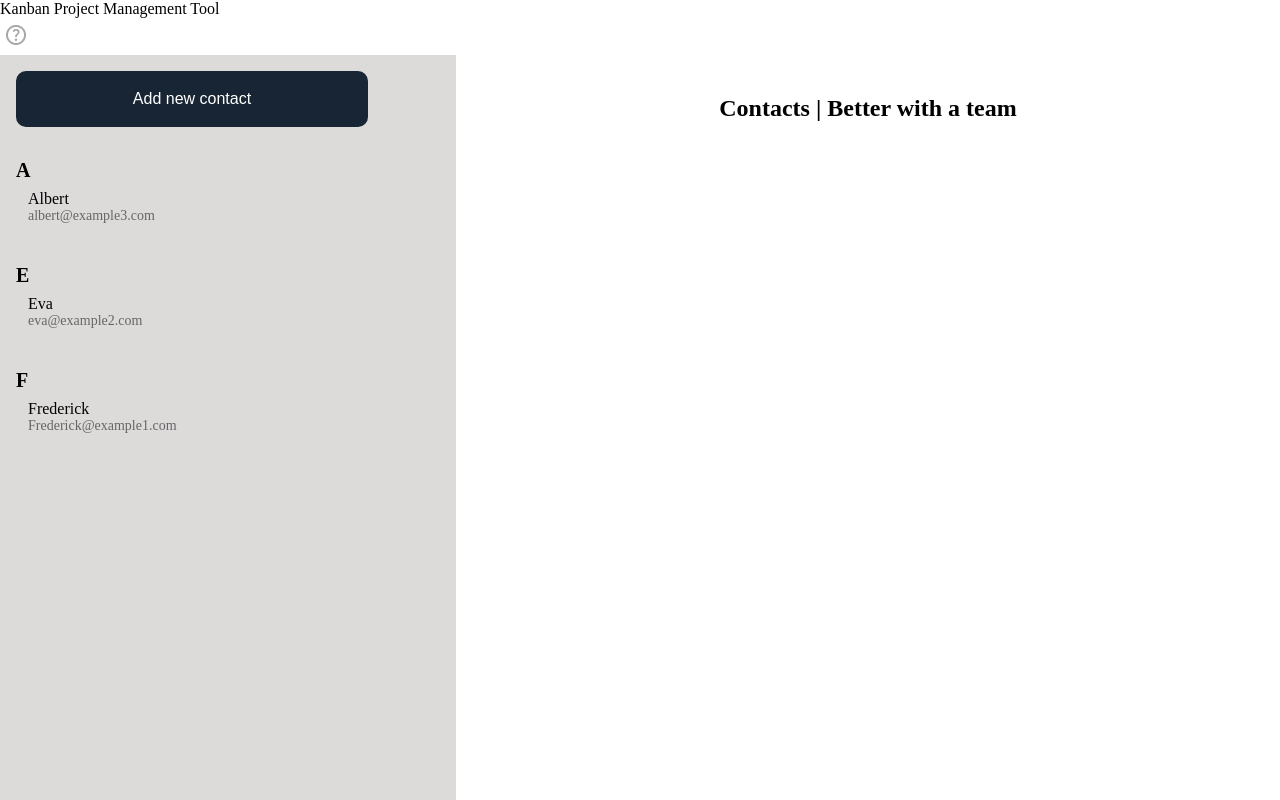
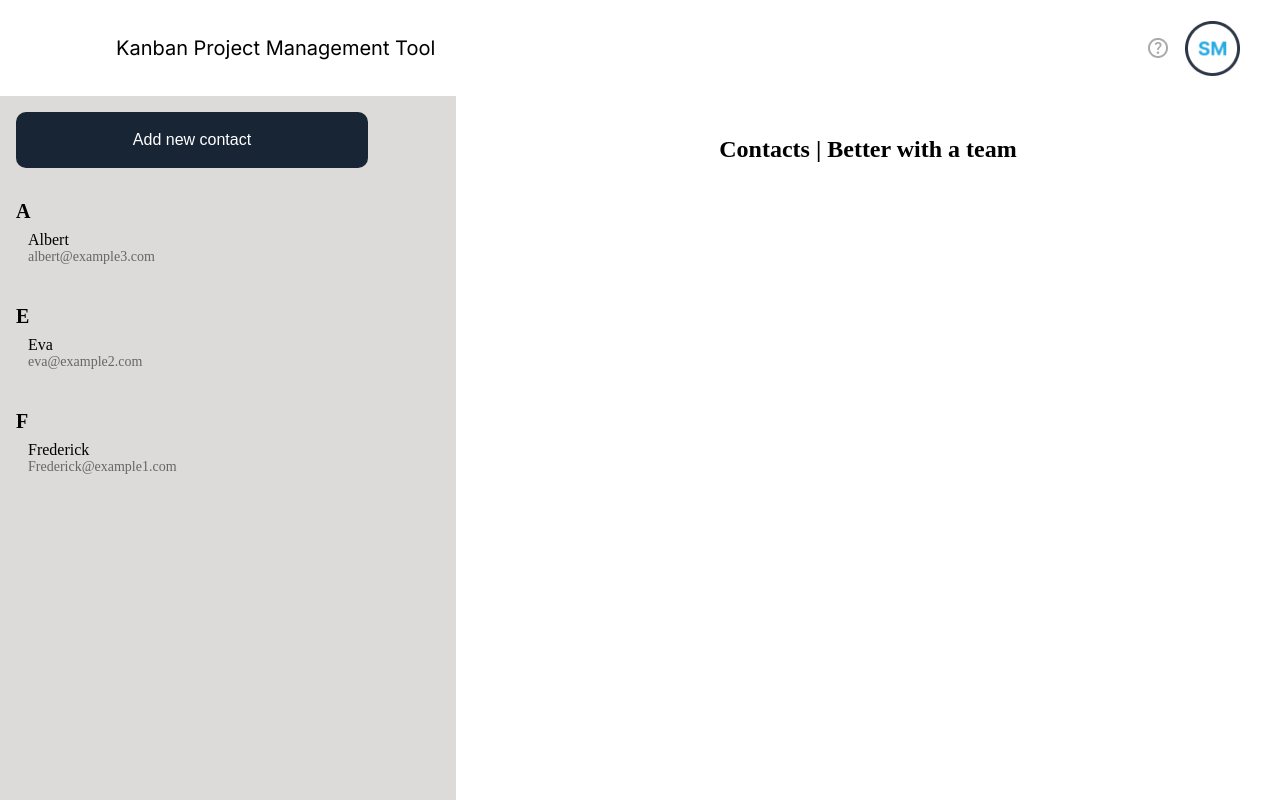
Before and after one commit to MariBoh/join_board, an Angular app: page / in a window 1280 px wide. Shown: the top 800 px of the page. Built offline with nearby package versions, Linux system fonts and the light colour scheme.

Commit message:
Add global SCSS color variables & style the header

```diff
--- a/src/app/shared/header/header.component.html
+++ b/src/app/shared/header/header.component.html
@@ -1,9 +1,14 @@
-<header>
-    <div>
-        <p>Kanban Project Management Tool</p>
+<header class="header" role="banner">
+  <div class="header-container">
+    <p class="title" aria-hidden="true">Kanban Project Management Tool</p>
+    <div class="header-icons">
+      <button class="btnHelp" aria-label="Hilfe öffnen"></button>
+      <button
+        class="btnHamburgerMenu"
+        aria-label="Open menu"
+        aria-haspopup="true"
+        aria-expanded="false"
+      ></button>
     </div>
-    <div>
-        <div><a href=""><img src="../../../assets/imgs/imgs_story1/help.png" alt="img. help-task"></a></div>
-    </div>
-
+  </div>
 </header>
--- a/src/app/shared/header/header.component.scss
+++ b/src/app/shared/header/header.component.scss
@@ -0,0 +1,67 @@
+@import "../../../styles";
+
+.header {
+  background-color: $secondary-font;
+  color: $primary-font;
+  max-width: 1440px;
+  height: 96px;
+  padding-right: 40px;
+  padding-left: 116px;
+
+  .header-container {
+    display: flex;
+    justify-content: space-between;
+    align-items: center;
+    height: 100%;
+    width: 100%;
+  }
+
+  .title {
+    font-family: "Inter", sans-serif;
+    font-weight: 400;
+    font-size: 20px;
+  }
+
+  .header-icons {
+    max-width: 104px;
+    max-height: 56px;
+    gap: 16px;
+    display: flex;
+    justify-content: space-between;
+    align-items: center;
+
+    button {
+      border: none;
+      background-color: transparent;
+      cursor: pointer;
+    }
+
+    .btnHelp {
+      position: relative;
+      width: 20px;
+      height: 20px;
+      background: url("/assets/imgs/imgs_story1/help.png") no-repeat center;
+      background-size: contain;
+
+      &:hover {
+        width: 24px;
+        height: 24px;
+        background-color: rgba(0, 0, 0, 0.1);
+        border-radius: 50%;
+      }
+    }
+
+    .btnHamburgerMenu {
+      position: relative;
+      width: 56px;
+      height: 56px;
+      background: url("/assets/imgs/imgs_story1/SM.png") no-repeat center;
+      background-size: contain;
+
+      &:hover {
+        background: url("/assets/imgs/imgs_story1/SM2.png") no-repeat center;
+        border-radius: 50%;
+      }
+    }
+  }
+}
--- a/src/styles.scss
+++ b/src/styles.scss
@@ -1,14 +1,33 @@
+/*
+  Hinweis für das Team:
+  Zusätzlich zu den CSS-Variablen für Farben habe ich(Valeriya) SCSS-Variablen eingeführt.
+  So können wir die Farben sowohl in regulärem CSS (z. B. mit var(--primary-bg))
+  als auch bequem in SCSS (z. B. mit $primary-bg) verwenden.
+  Das erleichtert die Wiederverwendung und sorgt für mehr Flexibilität im Styling.
+*/
+
+// SCSS-Variablen
+$primary-bg:        #F6F7F8;
+$primary-font:      #000000;
+$secondary-font:    #ffffff;
+$darkblue:          #2A3647;
+$nav-button:        #CDCDCD;
+$privacy-legal:     #A8A8A8;
+$email-font:        #007CEE;
+$link-font:         #29ABE2;
+
+// CSS-Variablen:
 :root {
-    --primary-bg: #F6F7F8;
-    --primary-font: black;
-    --secondary-font: white;
-    --darkblue: #2A3647;
-    --nav-button: #CDCDCD;
-    --privacy-legal: #A8A8A8;
-    --email-font: #007CEE;
-    --link-font: #29ABE2;
+  --primary-bg: #{$primary-bg};
+  --primary-font: #{$primary-font};
+  --secondary-font: #{$secondary-font};
+  --darkblue: #{$darkblue};
+  --nav-button: #{$nav-button};
+  --privacy-legal: #{$privacy-legal};
+  --email-font: #{$email-font};
+  --link-font: #{$link-font};
+}
 
-}
 
 /* inter-regular - latin */
 @font-face {
```
Also changed, not shown: src/assets/imgs/imgs_story1/help.png, src/assets/imgs/imgs_story1/help2.png.
